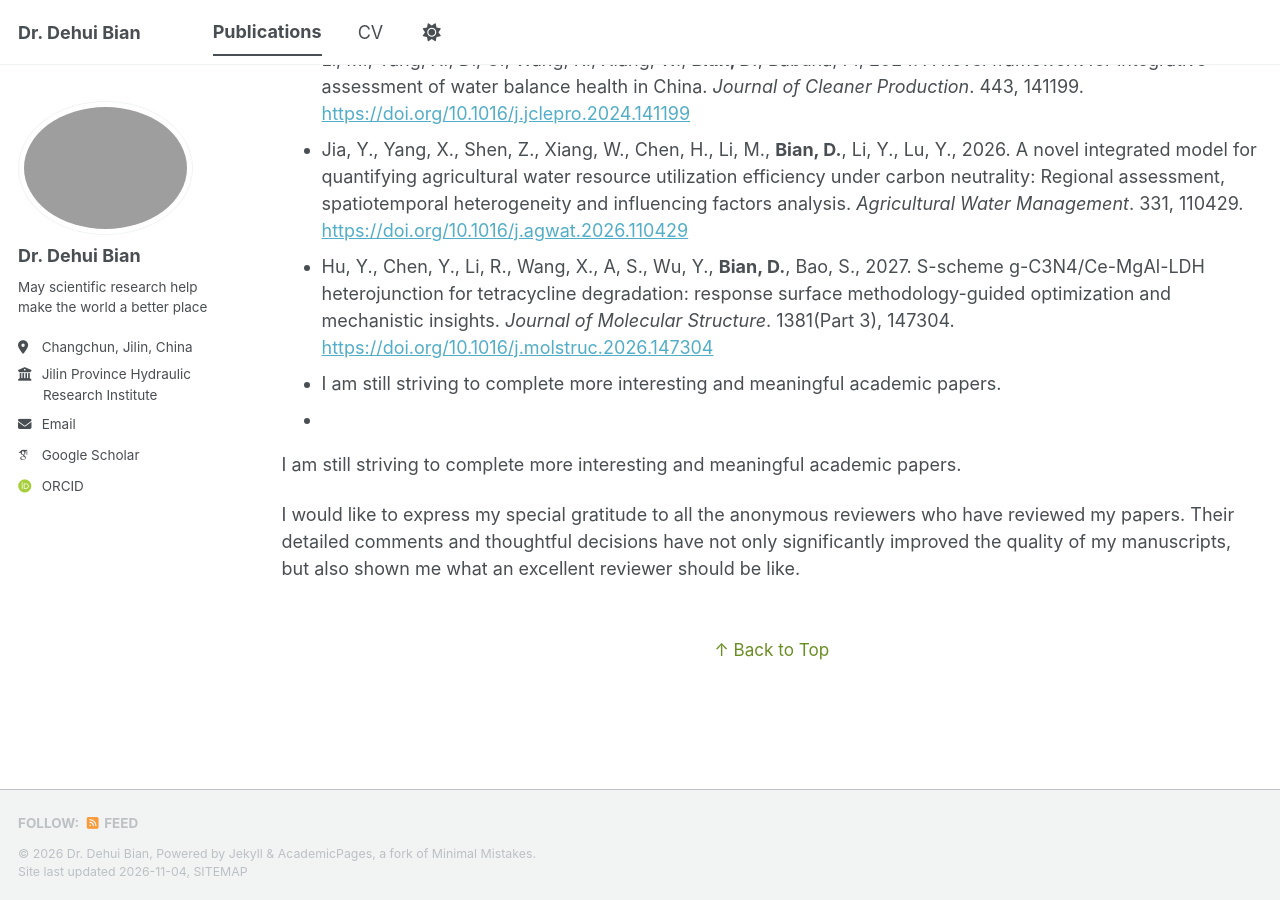
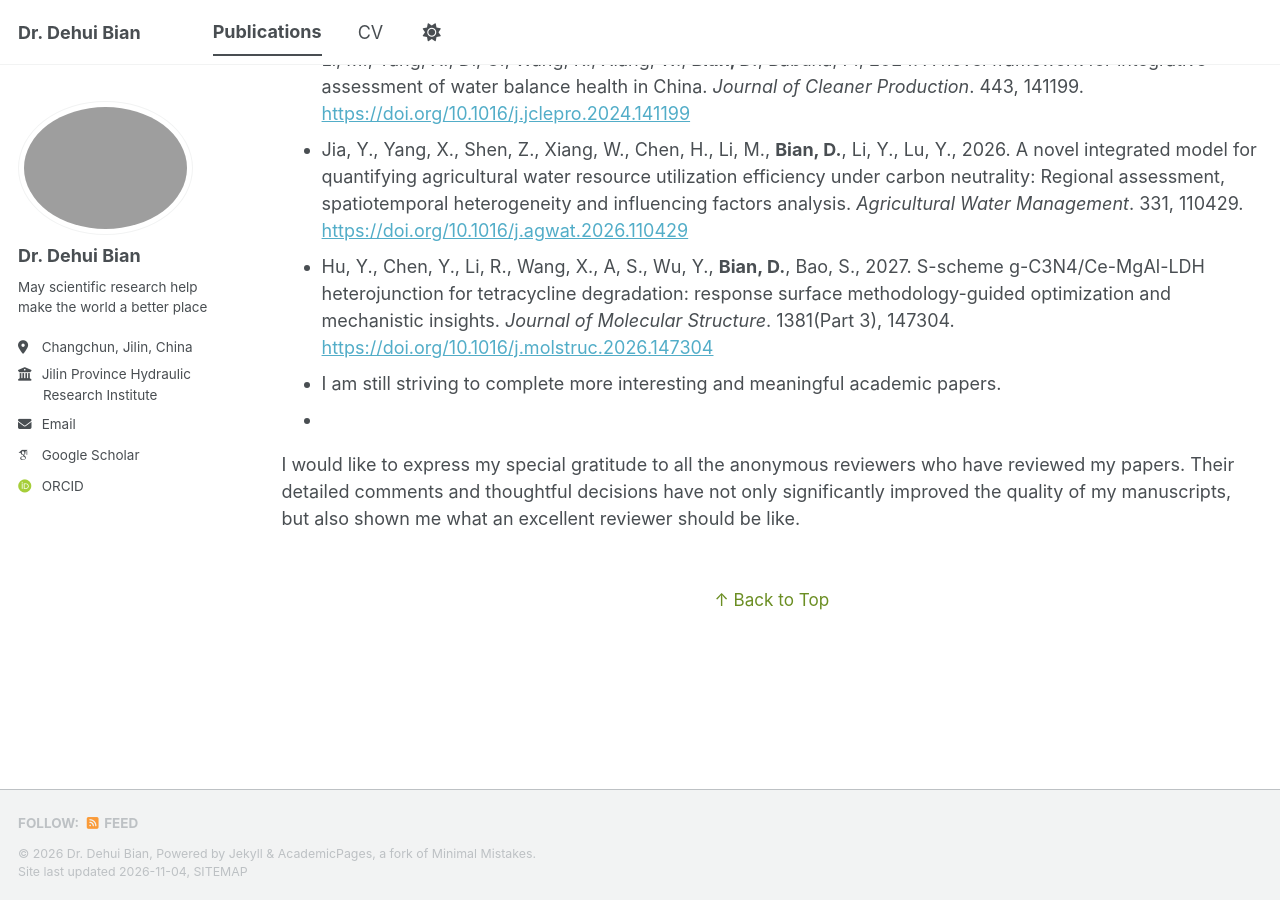
Before and after one commit to DehuiBian/dehuibian.github.io, a Jekyll site: the page built from _pages/publications.html, in a window 1280 px wide and 900 px high, scrolled down 2456 px. Built offline with Jekyll 4.4.1, drawn with Linux system fonts in a browser that asks for light colours; some web fonts are replaced; a script bundle is joined from its source files by our own code; library files that are not in the unit come from our copies.

Commit message:
publications.html

```diff
--- a/_pages/publications.html
+++ b/_pages/publications.html
@@ -121,9 +121,6 @@ author_profile: true
   <li>Hu, Y., Chen, Y., Li, R., Wang, X., A, S., Wu, Y., <strong>Bian, D.</strong>, Bao, S., 2027. S-scheme g-C3N4/Ce-MgAl-LDH heterojunction for tetracycline degradation: response surface methodology-guided optimization and mechanistic insights. <em>Journal of Molecular Structure</em>. 1381(Part 3), 147304. <a href="https://doi.org/10.1016/j.molstruc.2026.147304">https://doi.org/10.1016/j.molstruc.2026.147304</a></li>
   <li>I am still striving to complete more interesting and meaningful academic papers.<li>
 </ul>
-
-<p>I am still striving to complete more interesting and meaningful academic papers.</p>
-
 <p>I would like to express my special gratitude to all the anonymous reviewers who have reviewed my papers. Their detailed comments and thoughtful decisions have not only significantly improved the quality of my manuscripts, but also shown me what an excellent reviewer should be like.</p>
 
 <div style="text-align:center; margin:3rem 0 2rem;">
```
